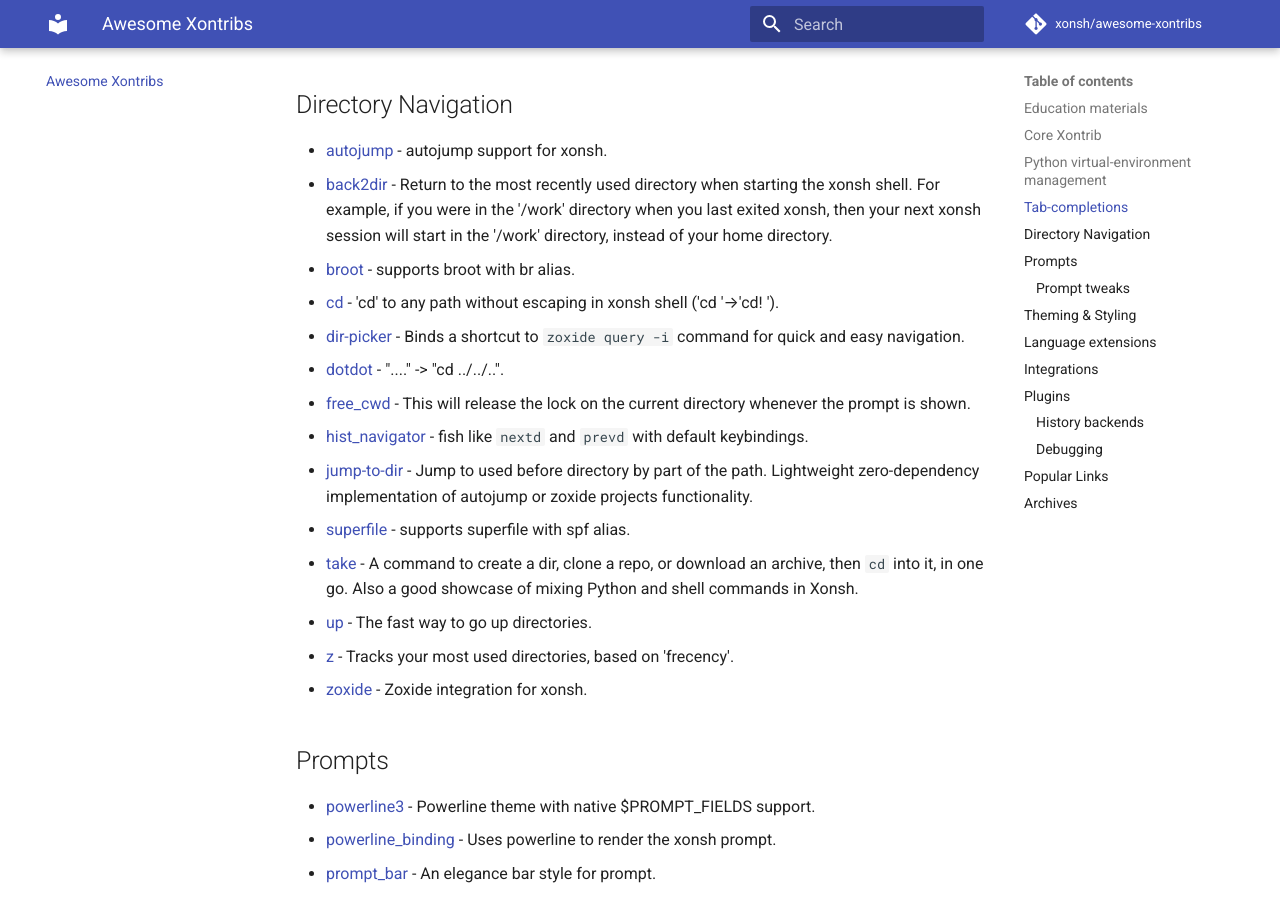
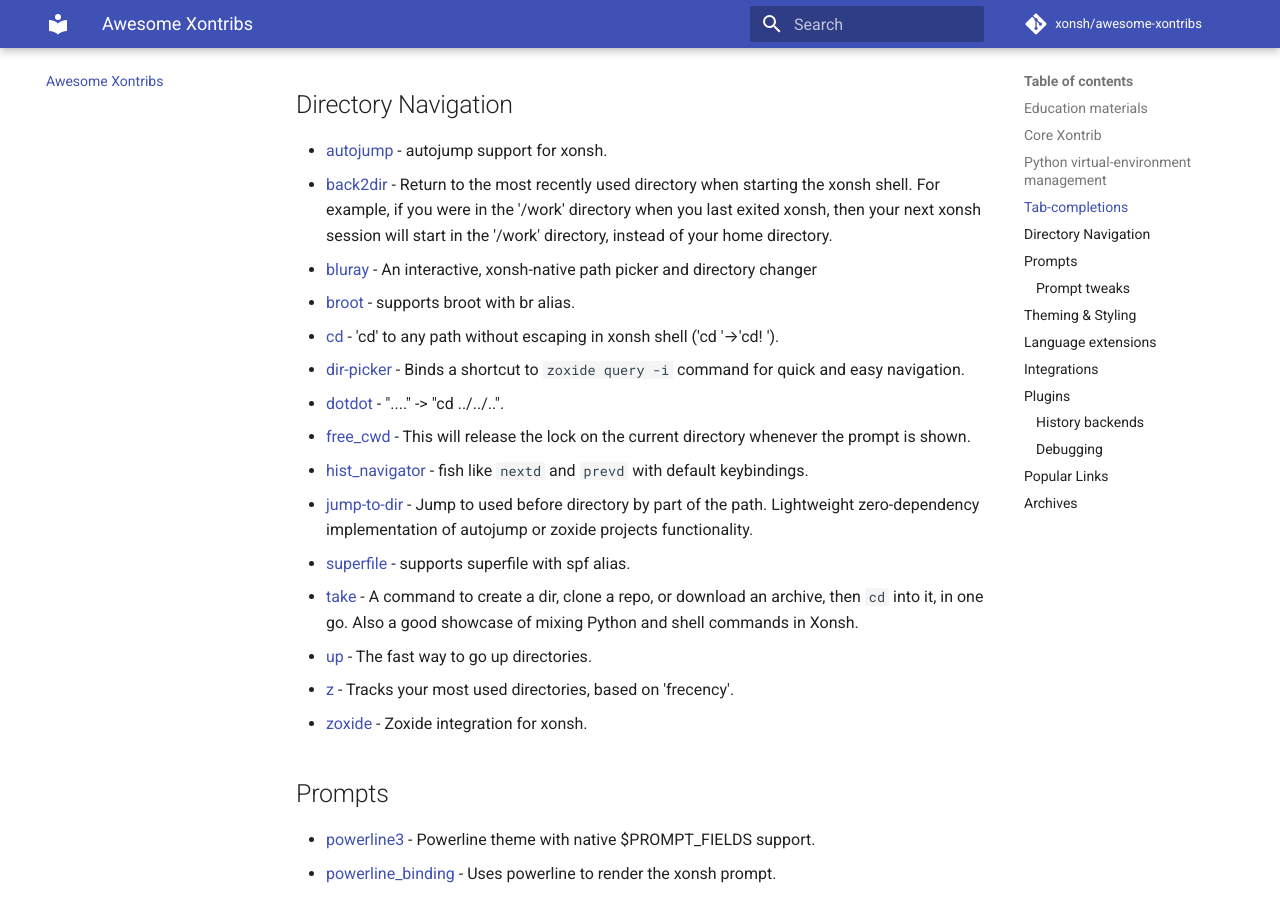
Before and after one commit to xonsh/awesome-xontribs, an MkDocs documentation site: the page built from docs/README.md, in a window 1280 px wide and 900 px high, scrolled down 1933 px. Built offline with MkDocs 1.6.1 and Material for MkDocs 9.7.7, drawn with Linux system fonts in a browser that asks for light colours; comment, search, counter and statistics services are not loaded.

Commit message:
add bluray (#39)

```diff
--- a/docs/README.md
+++ b/docs/README.md
@@ -62,6 +62,7 @@
 
 - [autojump](https://github.com/wshanks/xontrib-autojump) - autojump support for xonsh.
 - [back2dir](https://github.com/anki-code/xontrib-back2dir) - Return to the most recently used directory when starting the xonsh shell. For example, if you were in the '/work' directory when you last exited xonsh, then your next xonsh session will start in the '/work' directory, instead of your home directory.
+- [bluray](https://github.com/uninstall-your-browser/xontrib-bluray) - An interactive, xonsh-native path picker and directory changer
 - [broot](https://github.com/jnoortheen/xontrib-broot) - supports broot with br alias.
 - [cd](https://github.com/eugenesvk/xontrib-cd) - 'cd' to any path without escaping in xonsh shell ('cd '→'cd! ').
 - [dir-picker](https://github.com/Beh01der/xontrib-dir-picker) - Binds a shortcut to `zoxide query -i` command for quick and easy navigation.
```
